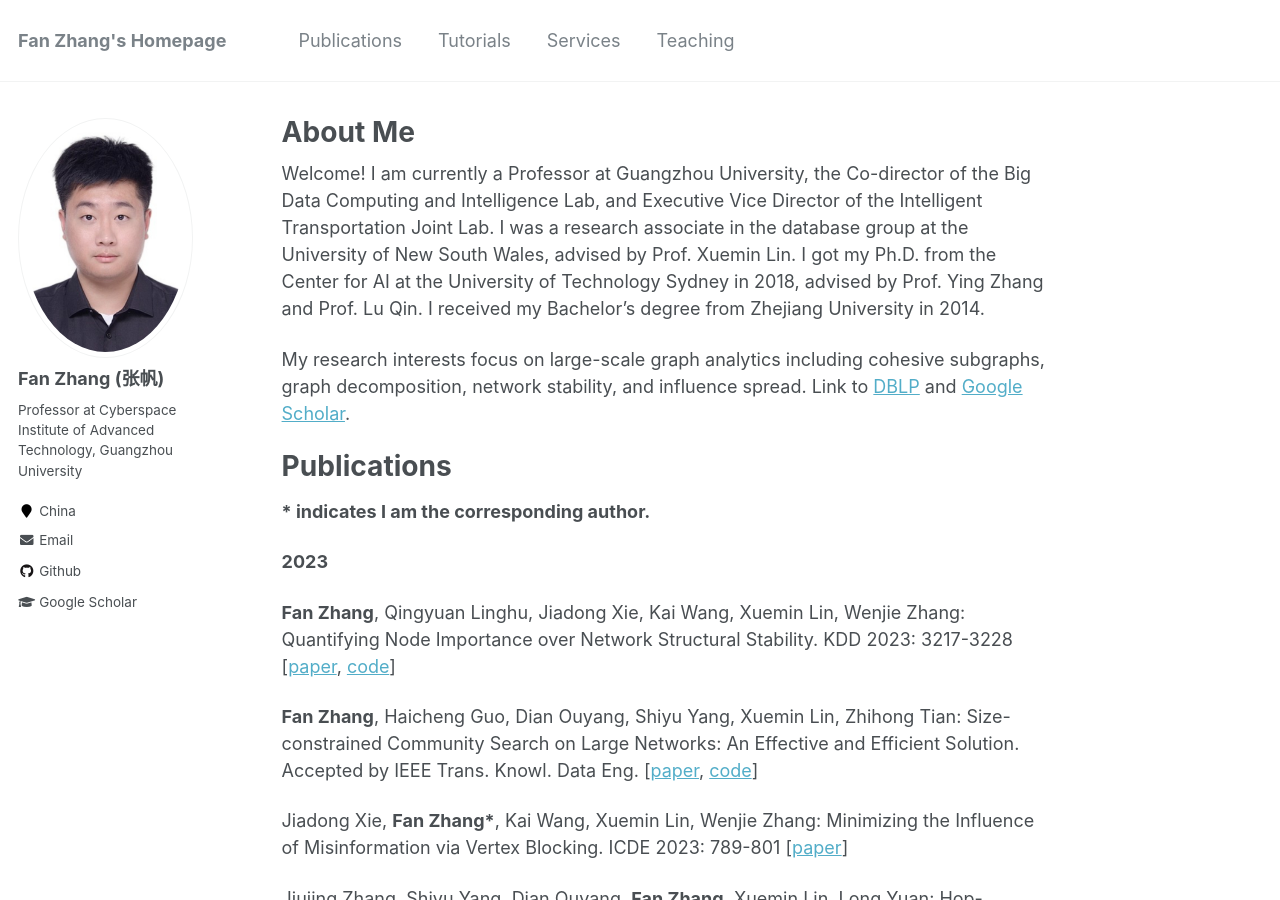
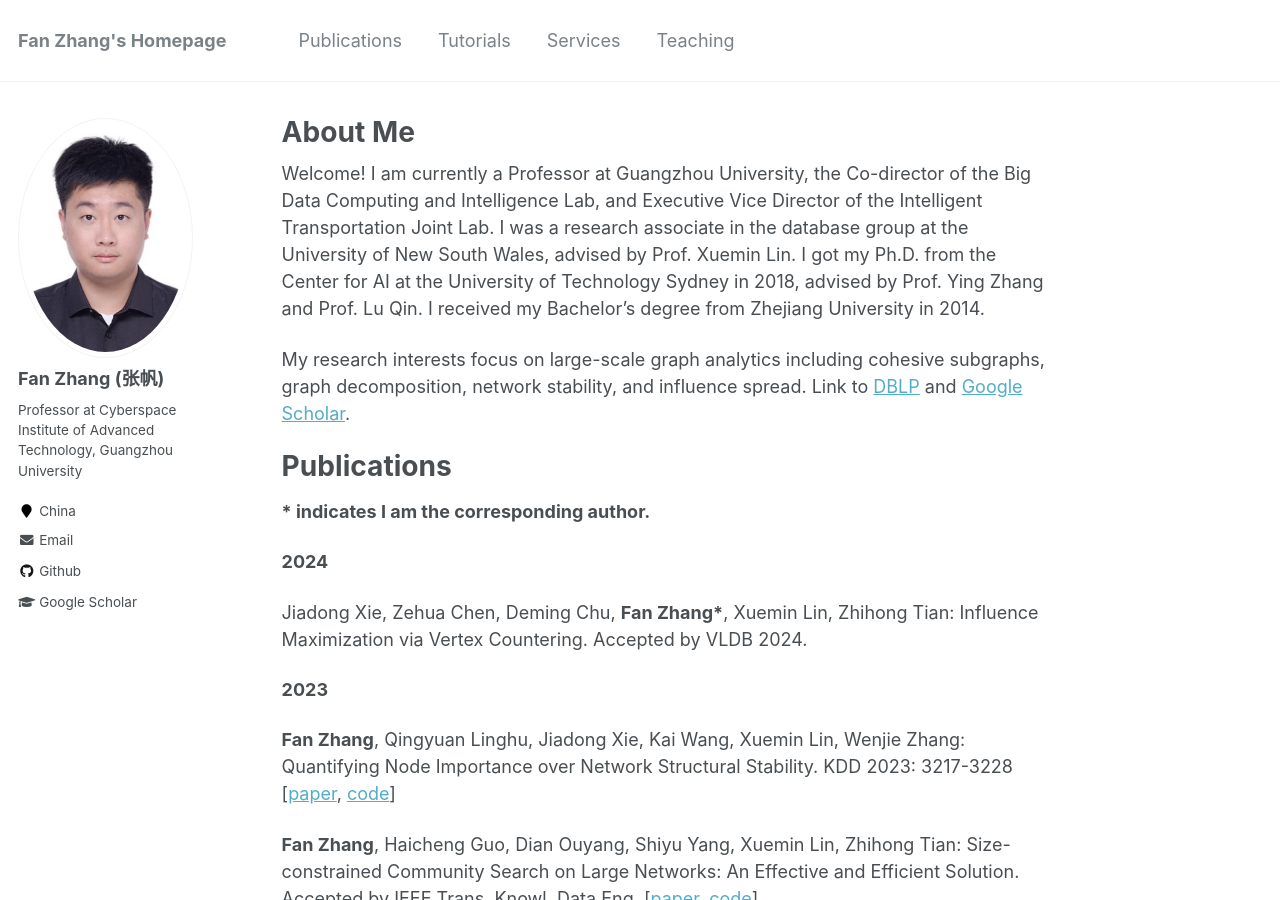
Before and after one commit to fanzhangcs/fanzhangcs.github.io, a Jekyll site: the page built from _pages/about.md, in a window 1280 px wide and 900 px high. Built offline with Jekyll 4.4.1, drawn with Linux system fonts in a browser that asks for light colours; some of the changed text lies outside the part shown.

Commit message:
Update about.md

```diff
--- a/_pages/about.md
+++ b/_pages/about.md
@@ -16,6 +16,11 @@ Link to [DBLP](https://dblp.uni-trier.de/pid/21/3626-36.html) and [Google Schola
 Publications
 ======
 **\* indicates I am the corresponding author.**
+
+**2024**
+
+Jiadong Xie, Zehua Chen, Deming Chu, **Fan Zhang\***, Xuemin Lin, Zhihong Tian: Influence Maximization via Vertex Countering. Accepted by VLDB 2024.
+
 
 **2023**
 
@@ -118,7 +123,7 @@ Academic Services
 ======
 
 - Program Committee Member
-  - VLDB 2024, ICDE 2024, TheWebConf 2024, SDM 2024
+  - KDD 2024, VLDB 2024, ICDE 2024, TheWebConf 2024, SDM 2024
   - KDD 2023, VLDB 2023, TheWebConf 2023, CIKM 2023
   - KDD 2022, VLDB 2022, TheWebConf 2022, AAAI 2022, CIKM 2022, DASFAA 2022
   - CIKM 2021, DASFAA 2021
```
